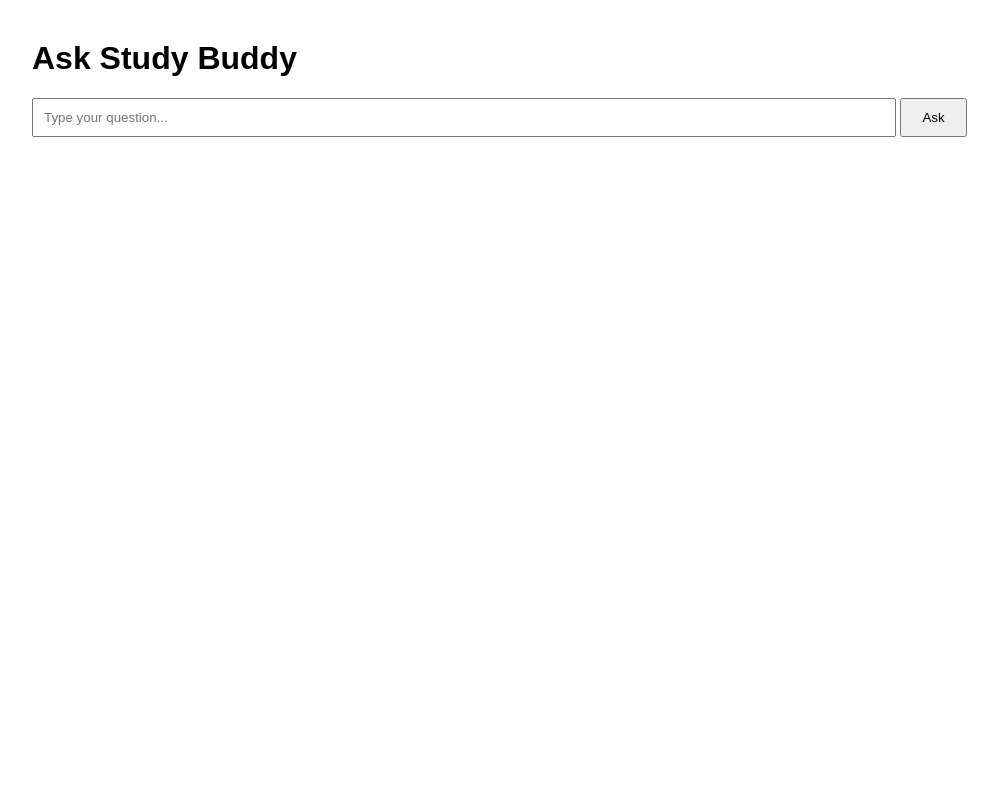
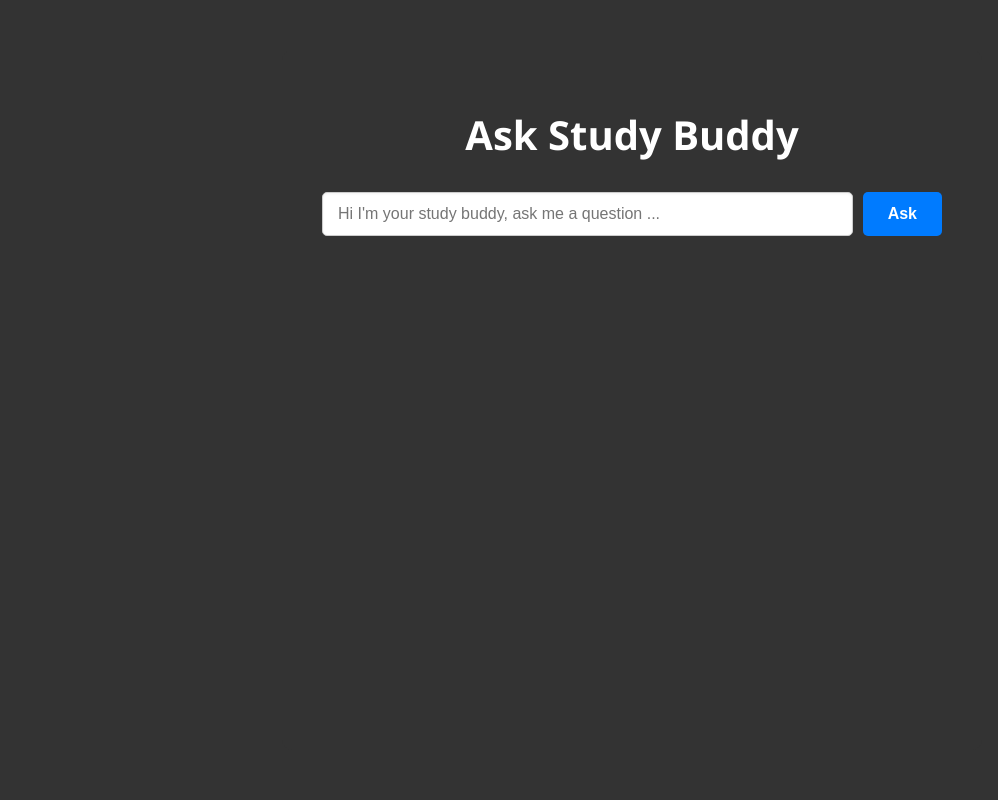
Before and after one commit to thomas-nolan/projects, a Flask app: page / in a window 1280 px wide. Shown: the whole page, without its empty margins (8-1006 px from the left). Run offline with Flask 3, Linux system fonts and the light colour scheme; parts of the project's set-up code (start-up, migrations or seed data) failed here and were passed over.

Commit message:
Add loading spinner and enhance UI styling

```diff
--- a/ai-study-budy/scr/app.py
+++ b/ai-study-budy/scr/app.py
@@ -1,16 +1,22 @@
-from flask import Flask, render_template, request
+from flask import Flask, render_template, request, jsonify
 from chatbot import load_file, get_answer
 
 app = Flask(__name__)
 qa_pairs = load_file("../data/notes.txt")
 
-@app.route("/", methods = ["GET", "POST"])
+@app.route("/", methods=["GET"])
 def index():
-    response = ""
-    if request.method == "POST":
-        user_input = request.form["user_input"]
-        response = get_answer(user_input, qa_pairs)
-    return render_template("index.html", response=response)
+    return render_template("index.html")
+
+@app.route("/ask", methods=["POST"])
+def ask():
+    data = request.get_json()
+    user_input = data.get("user_input", "").strip()
+    if not user_input:
+        return jsonify({"response": "Please type a question."})
+
+    answer = get_answer(user_input, qa_pairs)
+    return jsonify({"response": answer})
 
 if __name__ == "__main__":
     app.run(debug=True)
--- /dev/null
+++ b/ai-study-budy/scr/static/style.css
@@ -0,0 +1,119 @@
+body {
+    font-family: 'Segoe UI', Tahoma, Geneva, Verdana, sans-serif;
+    margin: 0;
+    padding: 0;
+    background-color: #333;
+    color: #333;
+    display: flex;
+    flex-direction: column;
+    align-items: center;
+    min-height: 100vh;
+}
+.container {
+    background-color: #333;
+    padding: 30px 40px;
+    border-radius: 10px;
+    width: 90%;
+    flex-grow: 1;
+    max-width: 700px; /* Limit content width */
+    margin-top: 50px;
+    margin-bottom: 50px;
+    box-sizing: border-box; /* Include padding in width calculation */
+}
+h1 {
+    color: #ffff;
+    text-align: center;
+    margin-bottom: 30px;
+    font-size: 2.5em;
+}
+form {
+    display: flex;
+    gap: 10px; /* Space between input and button */
+    margin-bottom: 25px;
+    flex-wrap: wrap; /* Allow items to wrap on smaller screens */
+    justify-content: center; /* Center items in the form */
+}
+input[type="text"] {
+    flex-grow: 1;
+    padding: 12px 15px;
+    border: 1px solid #ccc;
+    border-radius: 5px;
+    font-size: 1em;
+    box-shadow: inset 0 1px 3px rgba(0, 0, 0, 0.05); /* Subtle inner shadow */
+    transition: border-color 0.3s ease; /* Smooth transition on focus */
+    min-width: 200px; /* Ensure input is not too small */
+}
+input[type="text"]:focus {
+    border-color: #007bff;
+    outline: none; /* Remove default outline */
+    box-shadow: 0 0 5px rgba(0, 123, 255, 0.3); /* Blue glow on focus */
+}
+input[type="submit"] {
+    background-color: #007bff;
+    color: white;
+    padding: 12px 25px;
+    border: none;
+    border-radius: 5px;
+    cursor: pointer;
+    font-size: 1em;
+    font-weight: bold;
+    transition: background-color 0.3s ease, transform 0.2s ease; /* Smooth transitions */
+}
+input[type="submit"]:hover {
+    background-color: #0056b3; /* Darker blue on hover */
+    transform: translateY(-2px); /* Slight lift effect */
+}
+input[type="submit"]:active {
+    transform: translateY(0); /* Return to normal on click */
+}
+
+.loading-indicator {
+    display: none; /* Initially hidden */
+    text-align: center;
+    margin-top: 20px;
+    color: #007bff; /* A matching blue for the text */
+    font-size: 1.1em;
+    font-weight: bold;
+}
+
+.loading-indicator p {
+    margin-bottom: 10px;
+}
+
+/* Simple CSS Spinner */
+.spinner {
+    border: 4px solid rgba(255, 255, 255, 0.3); /* Light border */
+    border-top: 4px solid #007bff; /* Blue top border for spinning effect */
+    border-radius: 50%; /* Makes it a circle */
+    width: 30px;
+    height: 30px;
+    animation: spin 1s linear infinite; /* Spin animation */
+    margin: 0 auto; /* Center the spinner */
+}
+
+@keyframes spin {
+    0% { transform: rotate(0deg); }
+    100% { transform: rotate(360deg); }
+}
+
+.response {
+    background-color: #e9f7ff; /* Light blue background for response */
+    border-left: 5px solid #007bff; /* Blue left border */
+    padding: 15px 20px;
+    border-radius: 8px;
+    margin-top: 25px; /* More space above response */
+    line-height: 1.6;
+    color: #333;
+    font-size: 1.1em;
+    animation: fadeIn 0.5s ease-out; /* Add a fade-in animation */
+}
+.response p {
+    margin: 0; /* Remove default paragraph margin inside response */
+}
+.response strong {
+    color: #0056b3
+}
+@keyframes fadeIn {
+    from { opacity: 0; transform: translateY(10px); }
+    to { opacity: 1; transform: translateY(0); }
+}
--- a/ai-study-budy/scr/templates/index.html
+++ b/ai-study-budy/scr/templates/index.html
@@ -1,25 +1,85 @@
 <!DOCTYPE html>
 <html>
 <head>
-    <title>Study Buddy Chatbot</title>
-    <style>
-        body { font-family: Arial, sans-serif; margin: 40px; }
-        input[type=text] { width: 70%; padding: 10px; }
-        input[type=submit] { padding: 10px 20px; }
-        .response { margin-top: 20px; font-weight: bold; }
-    </style>
+  <title>Study Buddy Chatbot</title>
+  <link rel="stylesheet" href="{{ url_for('static', filename='style.css') }}">
+  <meta name="viewport" content="width=device-width, initial-scale=1.0">
 </head>
 <body>
+  <div class="container">
     <h1>Ask Study Buddy</h1>
-    <form method="POST">
-        <input type="text" name="user_input" placeholder="Type your question..." required>
-        <input type="submit" value="Ask">
+    <form id="qa-form">
+      <input type="text" name="user_input" placeholder="Hi I'm your study buddy, ask me a question ..." required>
+      <input type="submit" value="Ask">
     </form>
 
-    {% if response %}
-        <div class="response">
-            <p><strong>Buddy:</strong> {{ response }}</p>
-        </div>
-    {% endif %}
+    <div id="loading-indicator" class="loading-indicator" style="display:none;">
+      <p>Study Buddy is thinking...</p>
+      <div class="spinner"></div>
+    </div>
+
+    <div id="response" class="response" style="display:none;"></div>
+  </div>
+
+ <script>
+  document.addEventListener("DOMContentLoaded", function () {
+    const form = document.getElementById("qa-form");
+    const userInput = form.querySelector('input[name="user_input"]');
+    const submitButton = form.querySelector('input[type="submit"]');
+    const loadingIndicator = document.getElementById("loading-indicator");
+    const responseDiv = document.getElementById("response");
+
+    form.addEventListener("submit", function (e) {
+      e.preventDefault();
+      const question = userInput.value.trim();
+
+      if (!question) {
+        responseDiv.textContent = "Please type a question.";
+        responseDiv.style.display = "block";
+        return;
+      }
+
+      // Prepare UI
+      responseDiv.style.display = "none";
+      responseDiv.innerHTML = "";
+      submitButton.disabled = true;
+      userInput.disabled = true;
+      submitButton.value = "Asking...";
+
+      // Show spinner
+      loadingIndicator.style.display = "block";
+
+      // Delay fetch to ensure spinner is shown
+      setTimeout(() => {
+        fetch("/ask", {
+          method: "POST",
+          headers: {
+            "Content-Type": "application/json"
+          },
+          body: JSON.stringify({ user_input: question })
+        })
+        .then(response => response.json())
+        .then(data => {
+          responseDiv.innerHTML = `<p><strong>Buddy:</strong> ${data.response}</p>`;
+          responseDiv.style.display = "block";
+        })
+        .catch(() => {
+          responseDiv.textContent = "Oops! Something went wrong.";
+          responseDiv.style.display = "block";
+        })
+        .finally(() => {
+          setTimeout(() => {
+            loadingIndicator.style.display = "none";
+            submitButton.disabled = false;
+            userInput.disabled = false;
+            submitButton.value = "Ask";
+            userInput.focus();
+         }, 500);
+});
+      }, 100);
+    });
+  });
+</script>
+
 </body>
 </html>
```
Also changed, not shown: ai-study-budy/README.md.
